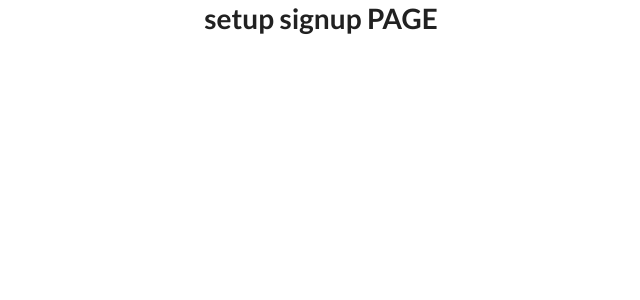
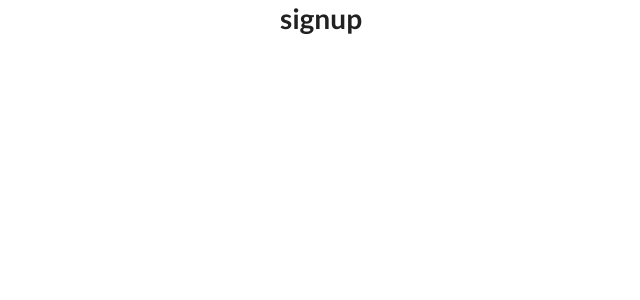
Before and after one commit to sulledy221/FierceEquality, a React (Create React App) app: page /login in a window 1280 px wide. Shown: the top 300 px of the page, without its empty margins (319-959 px from the left). Built offline with nearby package versions, Linux system fonts and the light colour scheme.

Commit message:
update env

```diff
--- a/public/index.html
+++ b/public/index.html
@@ -26,7 +26,7 @@
     -->
 
     <link href="https://fonts.googleapis.com/css?family=Roboto+Mono" rel="stylesheet">
-    <title>Your APP NAME</title>
+    <title>Fierce Equality</title>
   </head>
   <body class="container">
     <noscript>You need to enable JavaScript to run this app.</noscript>
--- a/src/pages/LoginPage/LoginPage.jsx
+++ b/src/pages/LoginPage/LoginPage.jsx
@@ -10,7 +10,7 @@ export default function LoginPage(props){
     return (
 
 
-             <h1>setup signup PAGE</h1>
+             <h1>signup</h1>
 
 
       );
```
Also changed, not shown: 1 other file (tests, documents, lock files or other folders).
